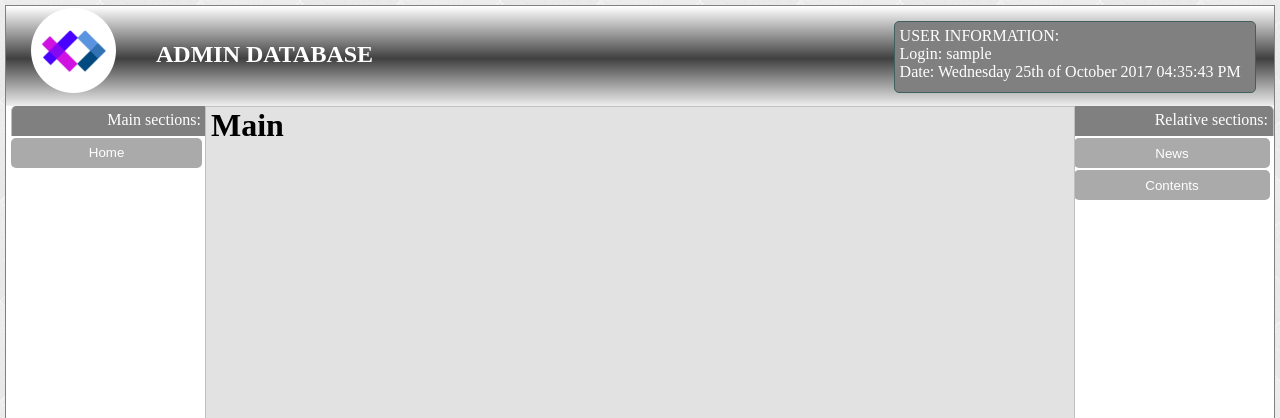
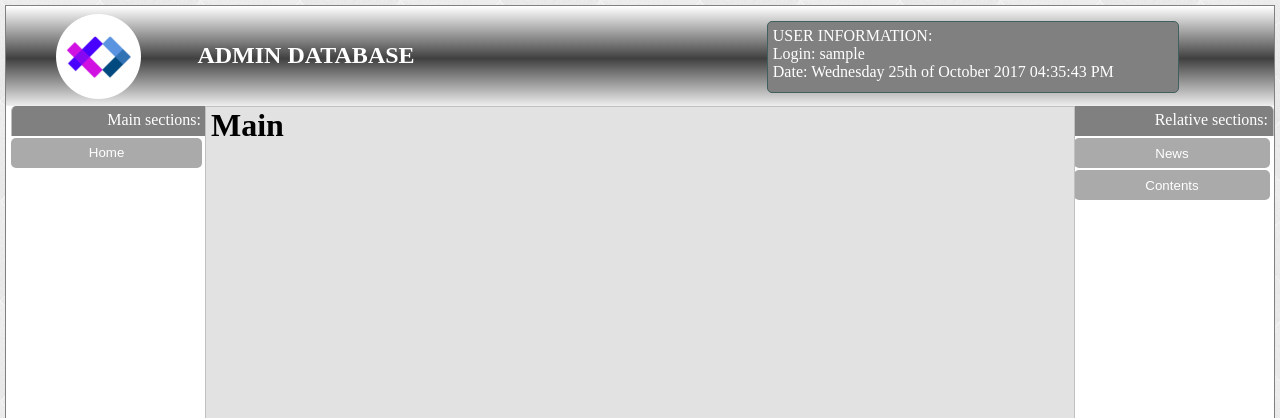
Before and after one commit to SomovStudio/Admin-Database, a PHP site: page /pages/main.php in a window 1280 px wide. Shown: the top 418 px of the page. Run offline with PHP 8.4, Linux system fonts and the light colour scheme; the visitor is signed in with stand-in values (Sample User, id 1).

Commit message:
Исправлен Header

```diff
--- a/index.php
+++ b/index.php
@@ -1,6 +1,4 @@
-<?php
-require_once './data/const.php';
-?>
+<?php require_once './data/const.php';?>
 <!DOCTYPE html>
 <html>
 <head>
--- a/style/default.css
+++ b/style/default.css
@@ -21,47 +21,6 @@
 	padding:0px 5px 0px 5px;
 }
 
-#header{
-	height:100px;
-	background-image:url("../img/bgheader.png");
-	background-repeat:repeat-x;
-	background-position:center;
-	background-color:#FFFFFF;
-	position: relative;
-	border-color:#808080;
-	border-style:solid;
-	border-left-width:1px;
-	border-top-width:1px;
-	border-right-width:1px;
-}
-
-#header_logo{
-	margin-top: 2px;
-	margin-left: 25px;
-}
-
-#header_title{
-	position: absolute;
-	width: 500px;
-	left: 150px;
-	top: 35px;
-	color: #FFFFFF;
-}
-
-#header_info{
-	background-color:#808080;
-	color:#FFFFFF;
-	border:1px solid, #406060;
-	border-radius:5px;
-	width:350px;
-	height:60px;
-	position:absolute;
-	left:70%;
-	top:15%;
-	padding:5px 5px 5px 5px;
-}
-
-
 /*
  * == CLASSES =======================================
 */
--- a/style/view.css
+++ b/style/view.css
@@ -1,3 +1,43 @@
+#header{
+	height:100px;
+	background-image:url("../img/bgheader.png");
+	background-repeat:repeat-x;
+	background-position:center;
+	background-color:#FFFFFF;
+	position: relative;
+	border-color:#808080;
+	border-style:solid;
+	border-left-width:1px;
+	border-top-width:1px;
+	border-right-width:1px;
+}
+
+#header_title_logo{
+	position: absolute;
+	background-image:url("../img/logo.png");
+	background-repeat:no-repeat;
+	background-position:left;
+	width: 500px;
+	height: 100px;
+	left: 50px;
+	top: 0px;
+	color: #FFFFFF;
+	text-align: center;
+}
+
+#header_info{
+	background-color:#808080;
+	color:#FFFFFF;
+	border:1px solid, #406060;
+	border-radius:5px;
+	width:400px;
+	height:60px;
+	position:absolute;
+	left:60%;
+	top:15%;
+	padding:5px 5px 5px 5px;
+}
+
 #footer{
 	height:50px;
 	position: relative;
--- a/view/header.php
+++ b/view/header.php
@@ -1,6 +1,5 @@
 <div id="header">
-	<img id="header_logo" src="../img/logo.png" alt="logo image">
-	<div id="header_title"><h2><?=Constants::PROJECT_NAME?></h2></div>
+	<div id="header_title_logo"><br><br><h2><?=Constants::PROJECT_NAME?></h2></div>
 	<div id="header_info">
 		USER INFORMATION:
 		<br><label>Login: <?=$_SESSION['login']?></label>
```
